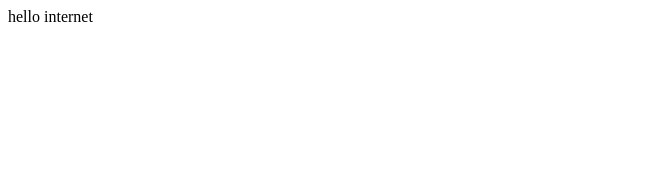
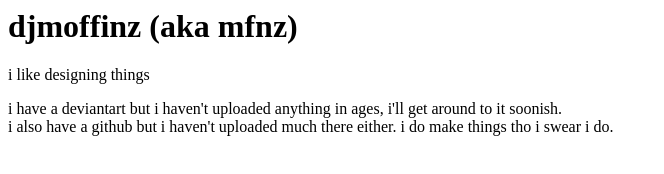
Before and after one commit to DJMoffinz/website, a plain HTML site: page index.html in a window 1280 px wide. Shown: the whole page, without its empty margins (0-664 px from the left). Drawn offline with Linux system fonts and the light colour scheme.

Commit message:
Update index.html

```diff
--- a/index.html
+++ b/index.html
@@ -1,2 +1,3 @@
-
-hello internet
+<h1>djmoffinz (aka mfnz)</h1>
+<p>i like designing things</p>
+<p>i have a deviantart but i haven't uploaded anything in ages, i'll get around to it soonish.<br>i also have a github but i haven't uploaded much there either. i do make things tho i swear i do.</p>
```
